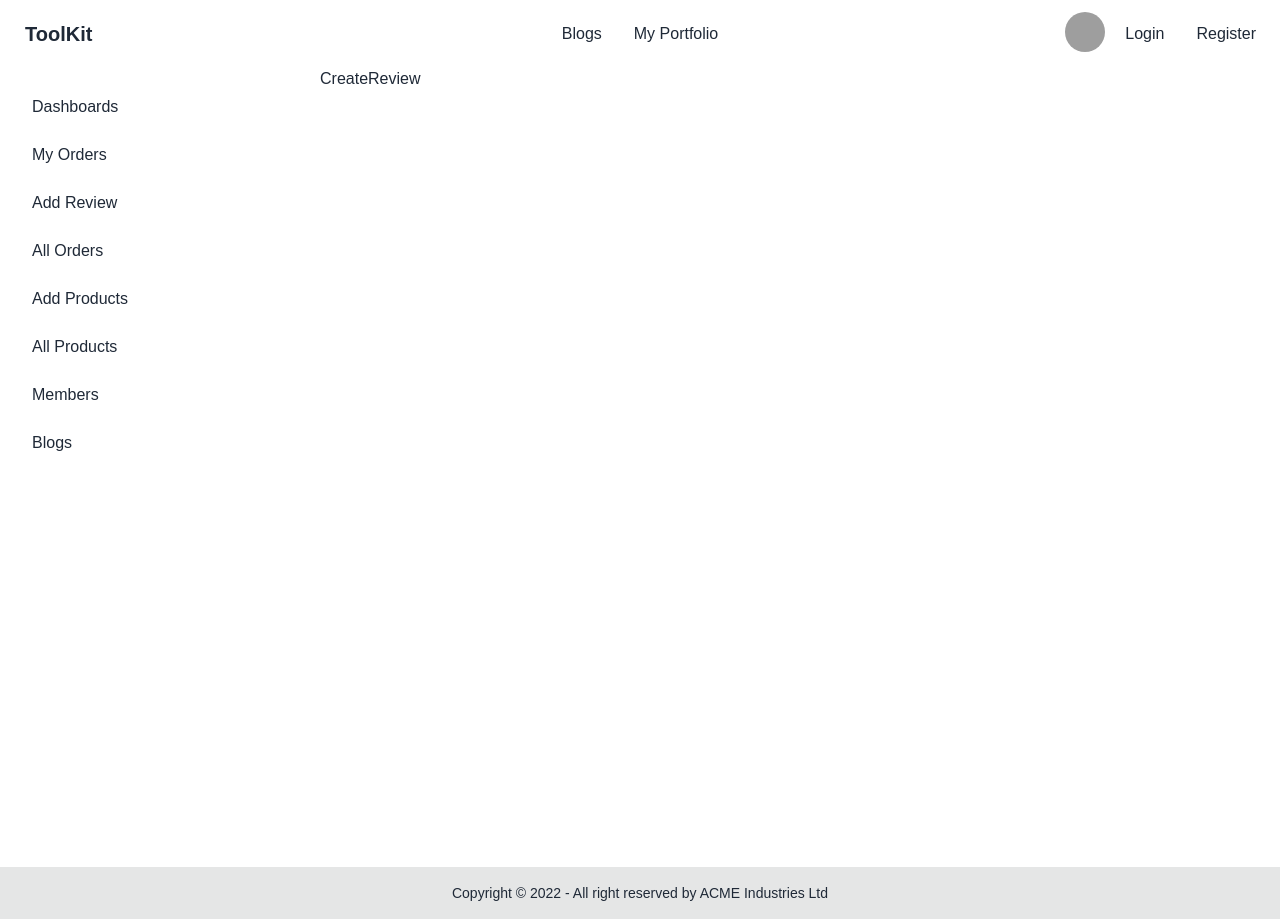
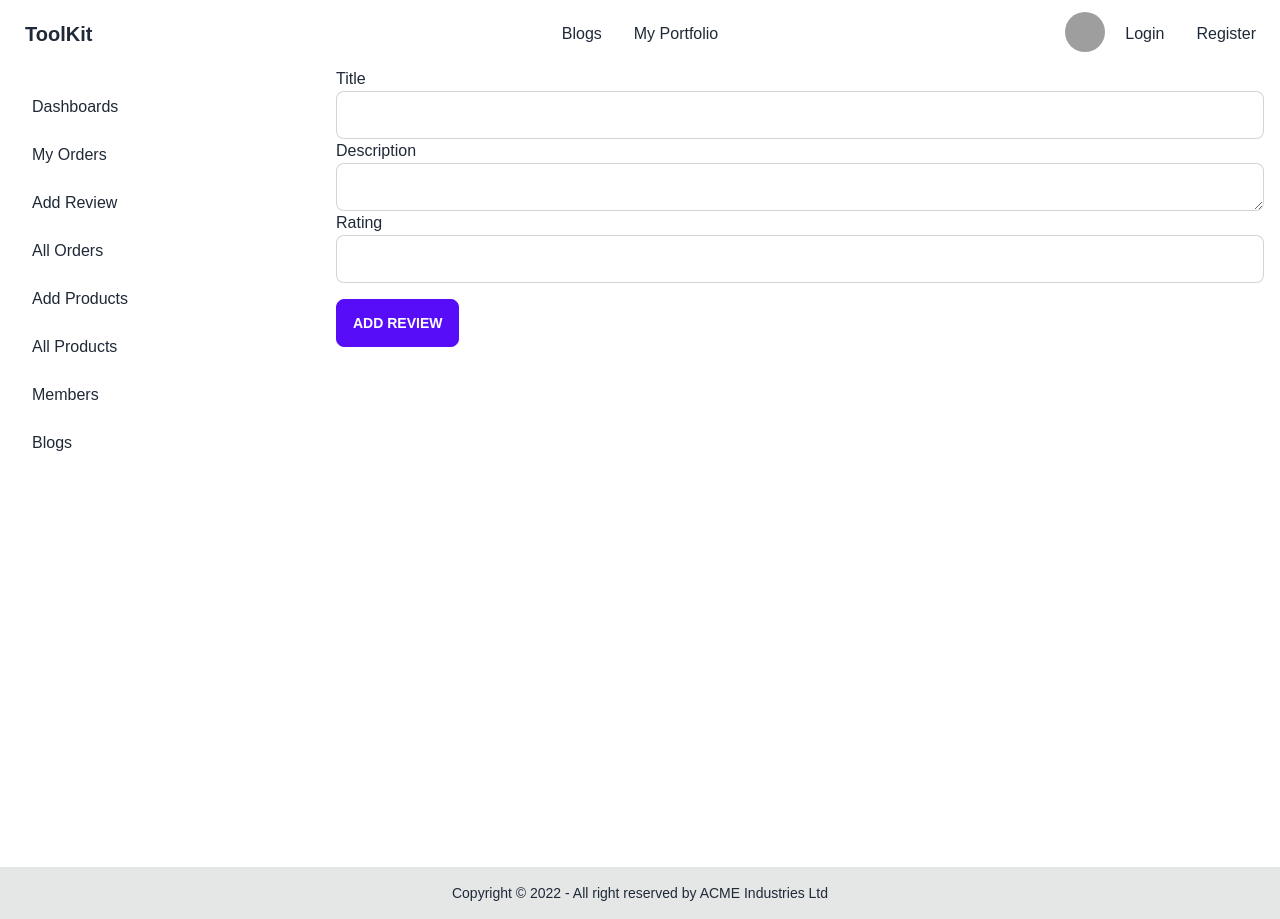
Before and after one commit to nhridoy/manufacturer-website-client-side, a React (Create React App) app: page /dashboard/addreview in a window 1280 px wide. Built offline with nearby package versions, Linux system fonts and the light colour scheme; grey boxes are pictures that could not be loaded.

Commit message:
Rating Page Design Done

```diff
--- a/src/pages/CreateReview/CreateReview.js
+++ b/src/pages/CreateReview/CreateReview.js
@@ -1,6 +1,30 @@
 import React from "react";
 
 const CreateReview = () => {
-  return <div>CreateReview</div>;
+  return (
+    <div className="container mx-auto px-4">
+      <form action="">
+        <div className="form-control">
+          <label htmlFor="">Title</label>
+          <input type="text" className="input input-bordered" />
+        </div>
+        <div className="form-control">
+          <label htmlFor="">Description</label>
+          <textarea
+            name=""
+            id=""
+            cols="30"
+            rows="10"
+            className="input input-bordered"
+          ></textarea>
+        </div>
+        <div className="form-control">
+          <label htmlFor="">Rating</label>
+          <input type="number" className="input input-bordered" />
+        </div>
+        <button className="btn btn-primary mt-4">Add Review</button>
+      </form>
+    </div>
+  );
 };
 export default CreateReview;
```
